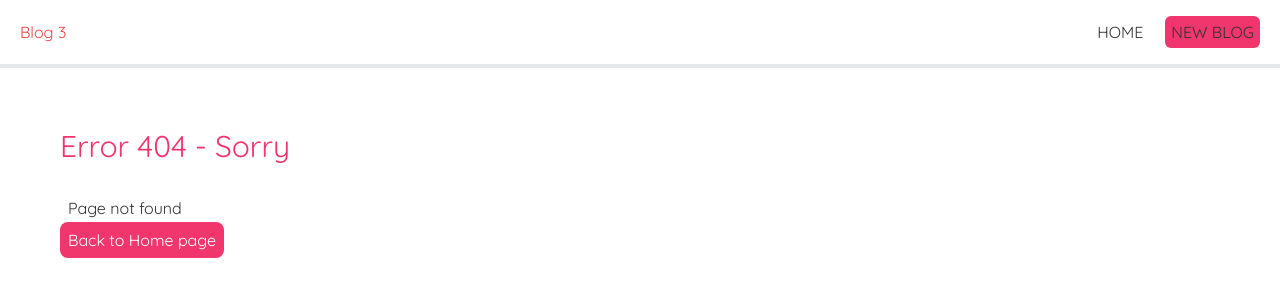
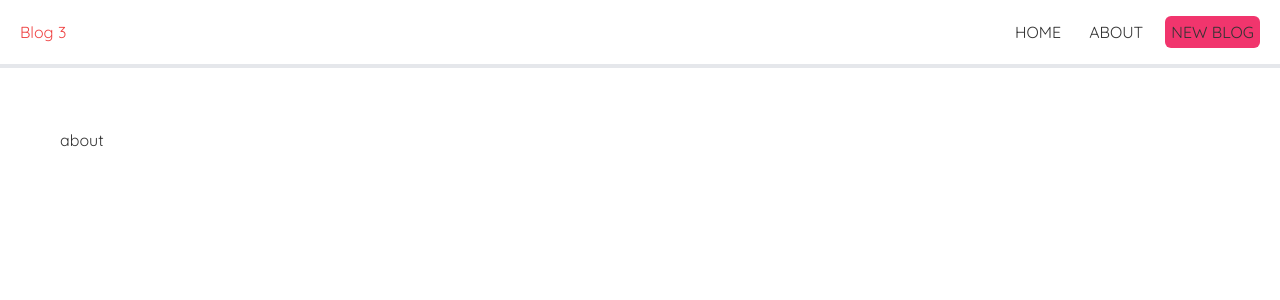
Before and after one commit to EyzRyder/React-Blog, a React (Vite) app in the folder client/: page /about in a window 1280 px wide. Before the commit this address had no page. Shown: the top 300 px of the page. Built offline with nearby package versions, Linux system fonts and the light colour scheme.

Commit message:
change location of files and added about page

```diff
--- a/client/src/App.jsx
+++ b/client/src/App.jsx
@@ -1,23 +1,25 @@
-import Home from './components/Home'
+import Home from './pages/Home'
 import Navbar from './components/Navbar'
 import { BrowserRouter as Router, Route, Routes } from 'react-router-dom';
-import CreateBlog from './components/CreateBlog';
-import BlogDetails from './components/BlogDetails';
-import NotFound from './components/NotFound';
+import CreateBlog from './pages/CreateBlog';
+import BlogDetails from './pages/BlogDetails';
+import NotFound from './pages/NotFound';
+import About from './pages/About';
 
 function App() {
   return (
     <Router>
-    <div className="w-screen h-screen">
-      <Navbar />
-      <div className="m-[40px] p-[20px]">
+      <div className="w-screen h-screen">
+        <Navbar />
+        <div className="m-[40px] p-[20px]">
           <Routes>
             <Route path='/' element={<Home />} />
+            <Route path='/about' element={<About />} />
             <Route path='/create' element={<CreateBlog />} />
             <Route path='/blogs/:id' element={<BlogDetails />} />
             <Route path='*' element={<NotFound />} />
           </Routes>
-      </div>
+        </div>
 
       </div></Router>
   )
--- a/client/src/components/Navbar.jsx
+++ b/client/src/components/Navbar.jsx
@@ -6,6 +6,7 @@ export default function Navbar() {
             <h1 className="text-red-500">Blog 3</h1>
             <div className="ml-auto">
                 <Link to="/" className="ml-[16px] p-[6px] hover:text-red-400">HOME</Link>
+                <Link to="about" className="ml-[16px] p-[6px] hover:text-red-400">ABOUT</Link>
                 <Link to="create" className="ml-[16px] p-[6px] bg-[#f1356d] rounded-md hover:text-white hover:bg-red-500">NEW BLOG</Link>
             </div>
         </nav>
--- /dev/null
+++ b/client/src/pages/About.jsx
@@ -0,0 +1,9 @@
+const About = () => {
+    return (
+        <div>
+            <h1>about</h1>
+        </div>
+    );
+}
+
+export default About;
--- a/client/src/components/Home.jsx
+++ b/client/src/pages/Home.jsx
@@ -1,4 +1,4 @@
-import BlogList from "./BlogList";
+import BlogList from "../components/BlogList";
 import useGet from "../hooks/useGet";
 
 
```
Also changed, not shown: client/src/pages/BlogDetails.jsx (renamed from client/src/components/BlogDetails.jsx), client/src/pages/CreateBlog.jsx (renamed from client/src/components/CreateBlog.jsx), client/src/pages/NotFound.jsx (renamed from client/src/components/NotFound.jsx).
